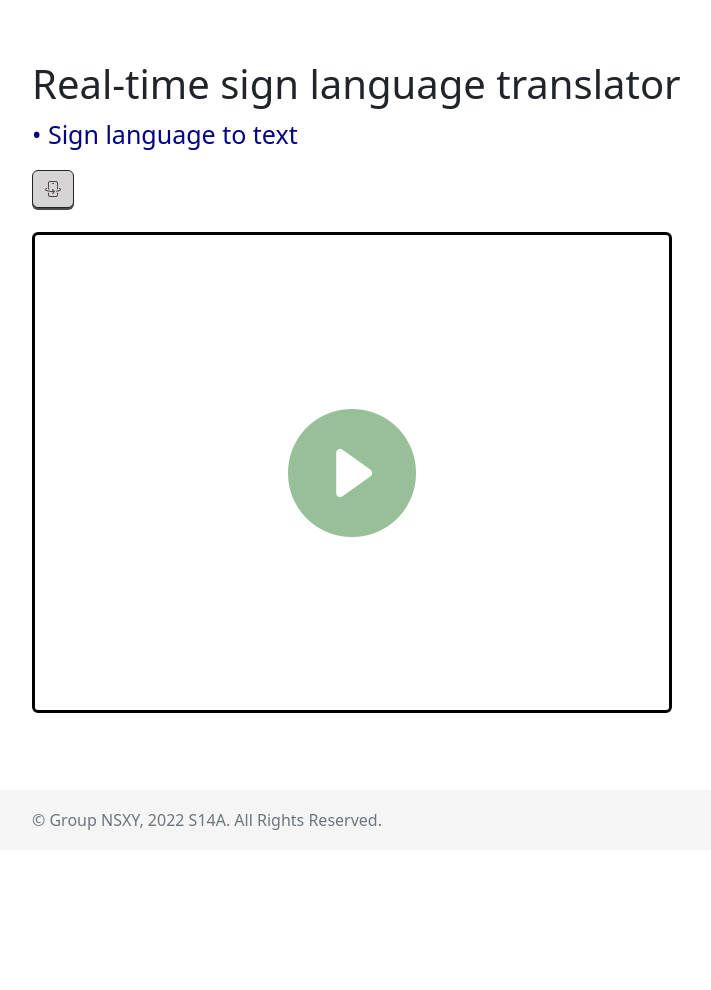
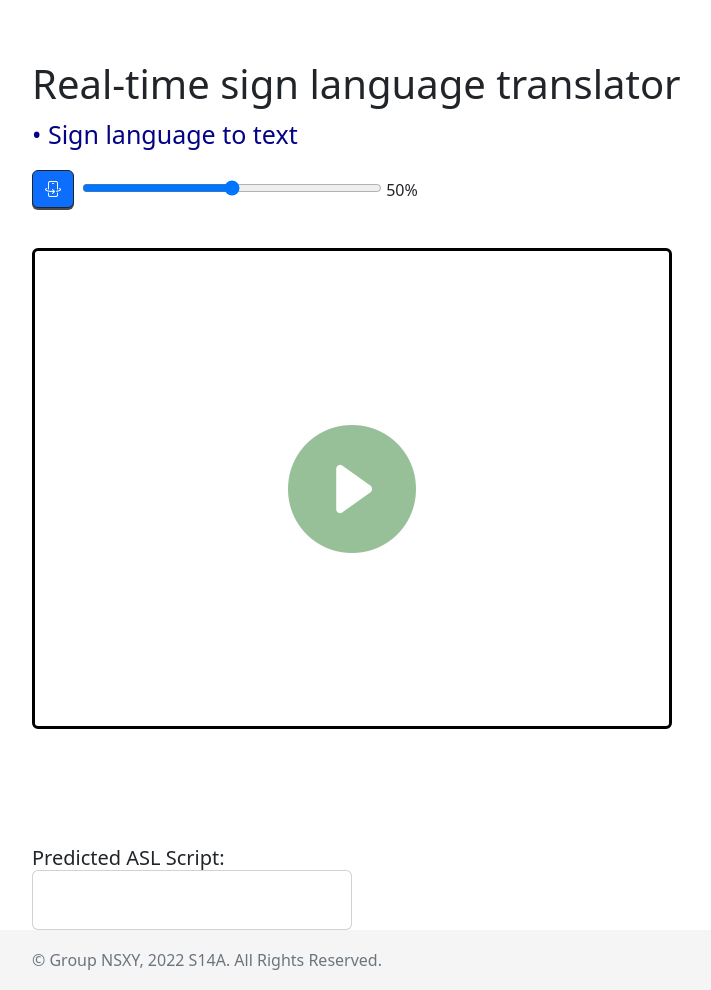
Before and after one commit to FAXMACHIN-E/Cam-Example, a Flask app: page /video in a window 1280 px wide. Shown: the part 56-1046 px from the top of the page, without its empty margins (53-764 px from the left). Before the commit the page ends 886 px from the top, so only its background shows below. Run offline with Flask 2, Linux system fonts and the light colour scheme; parts of the project's set-up code (start-up, migrations or seed data) failed here and were passed over; some libraries are stand-ins or nearby versions.

Commit message:
add scripts box and sensitivity slider

```diff
--- a/app.py
+++ b/app.py
@@ -106,7 +106,8 @@ def mpipe_pred():
     letter, prob = predict_landmark_letters(
         mp_obj['multiHandWorldLandmarks'], model_xtree
     )
-    return f'Letter: {letter} (prob: {prob * 100:.1f}%)'
+    # return f'{letter}|{prob * 100:.1f}%'
+    return f'{letter}|{prob:.5f}%'
 
 
 @app.route('/video', methods=['GET'])
@@ -116,11 +117,10 @@ def video():
 
 @app.route('/video_pred', methods=['POST'])
 def video_pred():
-    if request.method != 'POST':
-        return ''
-
     file = request.files['image']
-    if file:
+    if not file:
+        return ' |0'
+    else:
         fstream = file.read()
         img = cv2.imdecode(
             np.fromstring(fstream, np.uint8),
@@ -128,15 +128,16 @@ def video_pred():
         )
 
         if img is None:
-
-            return ''
+            return ' |0'
 
         pred = predict_image_letters([img], model_xtree, mphands=get_mphands())[0]
         letter, prob = pred
 
-        pred_str = 'No ASL Detected' if letter is None else (
-            f'Letter: {letter} (prob: {prob * 100:.1f}%)'
-        )
+        # pred_str = 'No ASL Detected' if letter is None else (
+        #     f'Letter: {letter} (prob: {prob * 100:.1f}%)'
+        # )
+
+        pred_str = f'{" " if letter is None else letter}|{prob:.5f}'
 
         return pred_str
 
--- a/static/js/video.js
+++ b/static/js/video.js
@@ -1,11 +1,15 @@
-var predInterval = null;
+// var predInterval = null;
 window.addEventListener("DOMContentLoaded", function() {
-    var video = document.getElementById('#video');
-    var message = document.getElementById('#msg');
-    var button = document.getElementById('#btn');
-    var buttonIcon = document.getElementById('#btnicon');
+    const video = document.getElementById('#video');
+    const message = document.getElementById('#msg');
+    const button = document.getElementById('#btn');
+    const buttonIcon = document.getElementById('#btnicon');
+    const scriptBox = document.getElementById('#sbox');
+    const sliderOut = document.getElementById('sliderO');
 
     var pred = false
+
+    var curLetter = " "
 
     if (navigator.mediaDevices && navigator.mediaDevices.getUserMedia) {
         const getImage = async () => {
@@ -51,6 +55,24 @@ window.addEventListener("DOMContentLoaded", function() {
                     message.textContent = text;
 
                     if (pred === true) {
+                        let response = text.split('|');
+                        let pred_letter = response[0];
+                        let prob = parseFloat(response[1]);
+
+                        if (pred_letter === " ") {
+                            message.innerHTML = '<span style="font-size: 18pt;color:grey">No hand detected</span>';
+                            prob = 1.0
+                        }
+                        else
+                            message.textContent = `Letter ${pred_letter} (prob: ${((prob * 100).toFixed(1))}%)`;
+
+                        let prob_thres = parseFloat(sliderOut.textContent) / 100;
+                        if (prob > prob_thres & pred_letter !== curLetter ) {
+                            curLetter = pred_letter;
+                            scriptBox.textContent += curLetter;
+                        }
+
+
                         context.drawImage(video, 0, 0, canvas.width, canvas.height);
                         canvas.toBlob(blobToPredict, "image/jpg");
                     }
@@ -60,15 +82,6 @@ window.addEventListener("DOMContentLoaded", function() {
                 },
                 error: function (data) {
                     console.warn('There was an error predicting video frames!');
-                }
-            }).done(function (text) {
-                // message.textContent = text;
-                console.log("Capture sent");
-            }).fail(function(jqXHR, textStatus){
-                if(textStatus === 'timeout')
-                {
-                    console.warn('Failed from timeout');
-                    //do something. Try again perhaps?
                 }
             });
         }
@@ -89,6 +102,8 @@ window.addEventListener("DOMContentLoaded", function() {
         buttonIcon.classList.replace('bi-play-circle-fill', 'bi-pause');
         buttonIcon.style.color = 'darkgray';
 
+        scriptBox.textContent = '';
+        curLetter = " "
 
         // const getResult = async () => {
         //   var result = await fetch('result', {
--- a/templates/cam_control.html
+++ b/templates/cam_control.html
@@ -14,32 +14,46 @@
       border:1;
       box-shadow: none;
   }
-  .btn-light{
-    background-color: #d6d4d4 !important;
+  .btn-primary{
+    background-color: #0d6efd !important;
     box-shadow: 0 2px #4A4A4A !important;
-    color: #4a4a4a;
+    color: white !important;
   }
-  .btn-light:hover{
+  .btn-primary:hover{
     box-shadow: 0 2px #4A4A4A !important;
+    color: black !important;
   }
-  .btn-light:active{
+  .btn-primary:active{
     box-shadow: 0 0 #4A4A4A !important;
     top: 2px;
   }
 </style>
-<div class="text-left">
-  <button id="#btn-flipx" type="button", class="btn btn-rounded btn-ctrl btn-light border-dark"
-    onclick="document.getElementById('#video').classList.toggle('flipx')"
+<div class="btn-toolbar mb-3">
+  <div class="btn-group me-2">
+    <button id="#btn-flipx" type="button", class="btn btn-rounded btn-ctrl btn-primary border-dark "
+      onclick="document.getElementById('#video').classList.toggle('flipx')"
+      data-bs-toggle="tooltip" data-bs-placement="top" title="Flip camera" trigger="hover" delay="0"
+      data-mdb-ripple-duration="0">
+      <i class="bi bi-phone-flip" ></i>
+    </button>
+  </div>
+  <div class="input-group">
+    <form style='margin-top: 8px;' data-bs-toggle="tooltip" data-bs-placement="top"
+      title="Sensitivity: prediction probability threshold" trigger="hover" delay="0">
+      <input type="range" id="sliderI" value="50" min="15" max="85" oninput="sliderO.value = sliderI.value" style="width: 300px; ">
+      <output id="sliderO">50</output><span>%</span>
+    </form>
+  </div>
+</div>
 
-    data-mdb-ripple-duration="0">
-    <i class="bi bi-phone-flip" ></i>
-  </button>
-</div>
 <br/>
+
 <div class="ratio ratio-4x3 rounded", style="max-width:640px;border: 3px black solid;">
   <button id="#btn" type="button", class="btn btn-rounded shadow-none border-0"
     onmouseover = "this.style.opacity = '1'" onmouseout = "this.style.opacity = '0.4'"
     data-mdb-ripple-duration="0"
+
+
     style="display: block;left: 0;position:absolute;right:0;top: 0;bottom: 0;opacity: 0.4;">
     <i id="#btnicon" class="bi bi-play-circle-fill" style="font-size: 8rem;color:darkgreen;"></i>
   </button>
@@ -51,7 +65,20 @@
 <!-- <div>
   <canvas class="output_canvas" width="640px" height="360px"></canvas>
 </div> -->
+
 <br/>
+
 <div>
   <p id="#msg" style="font-size:35px;color:rgb(3, 3, 134)"><br/></p>
 </div>
+
+<br>
+
+<h5 class="card-title">Predicted ASL Script:</h5>
+<div class="card overflow-auto" style="max-width: 320px;max-height: 100px;min-height: 60px;display: flex;flex-direction: column-reverse;">
+  <div class="card-body">
+
+    <p class="card-text" id="#sbox" ></p>
+  </div>
+</div>
+<!-- <div class="overflow-auto rounded" id="#sbox" style="border: 1px solid #000;max-width:320px; max-height: 240px;"></div> -->
```
Also changed, not shown: static/js/mp.js (+22 -1 lines).
